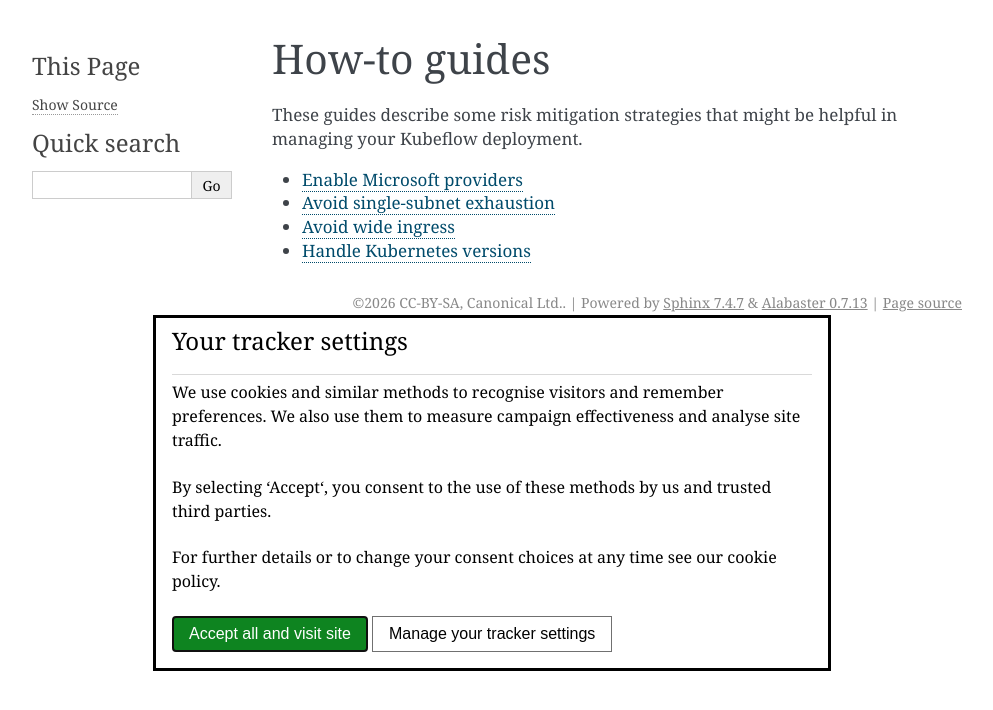
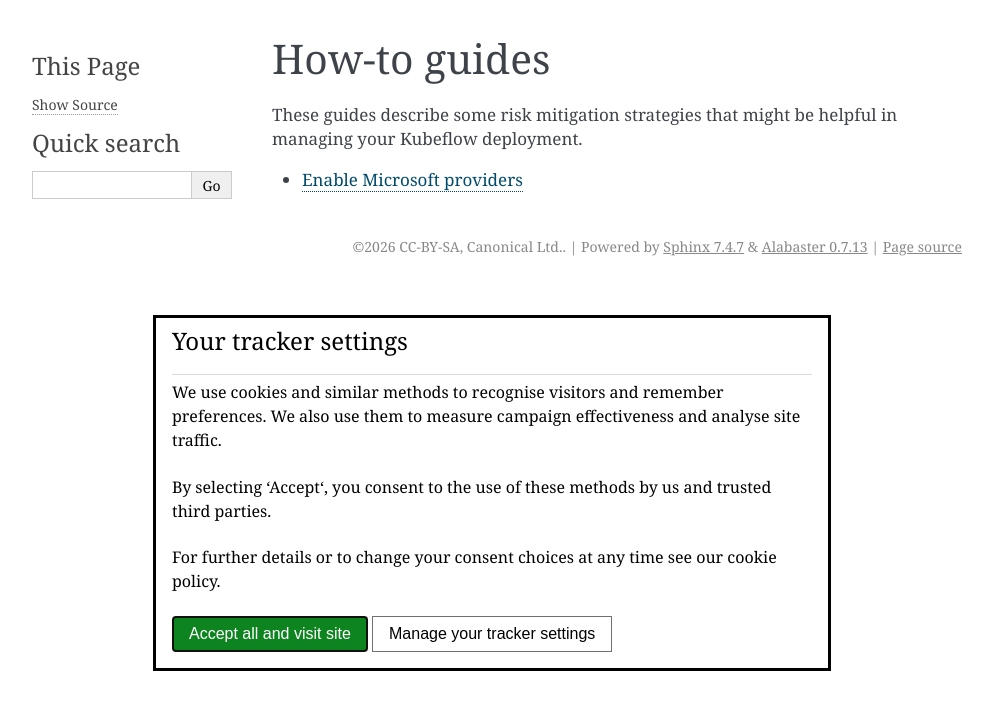
Before and after one commit to canonical/managed-apps-docs, a Sphinx documentation site: the page built from docs/azure/kubeflow/how-to/index.rst, in a window 1280 px wide. Shown: the top 710 px of the page, without its empty margins (148-1141 px from the left). Built offline with Sphinx 7.4.7, drawn with Linux system fonts in a browser that asks for light colours.

Commit message:
Removed unused pages

```diff
--- a/docs/azure/kubeflow/how-to/avoid-single-subnet-exhaustion.rst
+++ /dev/null
@@ -1,4 +0,0 @@
-Avoid single-subnet exhaustion
-==============================
-
-To avoid single-subnet exhaustion in your Kubeflow deployment, consider enlarging CIDR or adding subnets.
--- a/docs/azure/kubeflow/how-to/avoid-wide-ingress.rst
+++ /dev/null
@@ -1,4 +0,0 @@
-Avoid wide ingress
-===================
-
-To avoid wide ingress (0.0.0.0/0) in your Kubeflow deployment, restrict ``securityGroupSources``.
--- a/docs/azure/kubeflow/how-to/handle-kubernetes-versions.rst
+++ /dev/null
@@ -1,4 +0,0 @@
-Handle Kubernetes versions
-===========================
-
-To handle changing Kubernetes versions, ensure periodic review and an upgrade path which includes AKS upgrade, followed by charm-level alignment.
--- a/docs/azure/kubeflow/how-to/index.rst
+++ b/docs/azure/kubeflow/how-to/index.rst
@@ -7,6 +7,3 @@ These guides describe some risk mitigation strategies that might be helpful in m
    :maxdepth: 1
 
    Enable Microsoft providers <enable-microsoft-providers>
-   Avoid single-subnet exhaustion <avoid-single-subnet-exhaustion>
-   Avoid wide ingress <avoid-wide-ingress>
-   Handle Kubernetes versions <handle-kubernetes-versions>
```
